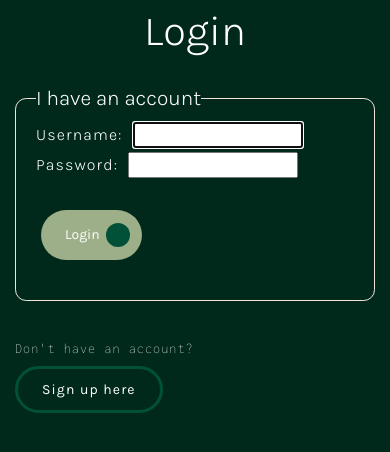
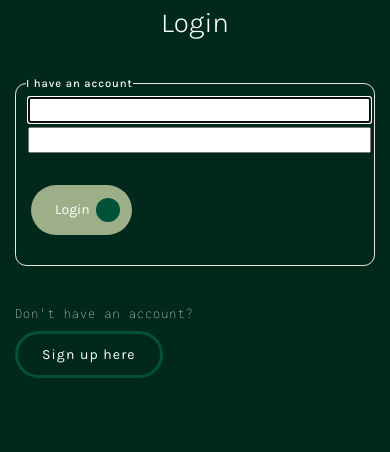
Before and after one commit to lanewells/rooted, a Django app: page /?next=/memories/1/ in a window 390 px wide. Shown: the part 87-539 px from the top of the page. Run offline with Django 5.2, Linux system fonts and the light colour scheme.

Commit message:
Changes to forms.css details.css and base.css. Change to memory_detail.html.

```diff
--- a/main_app/static/css/base.css
+++ b/main_app/static/css/base.css
@@ -127,6 +127,7 @@ nav {
     width: 100%;
     background-color: var(--light-color);
     color: var(--primary-color);
+
 }
 
 .navbar h2 {
@@ -142,6 +143,7 @@ nav {
     justify-content: space-between;
     align-items: baseline;
     padding: 0 25px;
+    justify-content: center;
 }
 
 .menu {
@@ -275,6 +277,10 @@ nav {
         display: none;
     }
 
+    .page-header h1 {
+        font-size: 2em;
+    }
+
     .navbar h2 {
       font-size: 0.7em;
       letter-spacing: -0.05em;
--- a/main_app/static/css/details.css
+++ b/main_app/static/css/details.css
@@ -30,3 +30,10 @@
     gap: 25px;
     margin: 20px auto;
 }
+
+@media (max-width: 600px) {
+    .info {
+        font-size: 1em;
+        padding: 10px;
+    }
+}
--- a/main_app/static/css/forms.css
+++ b/main_app/static/css/forms.css
@@ -82,3 +82,32 @@
 .danger:hover {
     border: 3px solid var(--danger-color);
 }
+
+@media  (max-width: 600px) {
+    form, fieldset, .info {
+        width: 100%;
+        max-width: 100%;
+        overflow-x: hidden;
+    }
+
+    fieldset {
+        padding: 5px 5px 10px 10px;
+        margin: 8px 5px 0 0;
+    }
+
+    fieldset label {
+        display: none;
+    }
+
+    fieldset legend {
+        font-size: 0.8em;
+        letter-spacing: 0.08em;
+        font-weight: 500;
+    }
+
+    input, textarea {
+    width: 100%;
+    max-width: 100%;
+    box-sizing: border-box;
+    }
+}
--- a/main_app/templates/main_app/memories/memory_detail.html
+++ b/main_app/templates/main_app/memories/memory_detail.html
@@ -19,7 +19,7 @@
         {% else %}
         <p class="attribute date"><span>No date</span></p>
         {% endif %}
-        <p><span>Recorded by: </span>{{ memory.created_by }} on {{ memory.created }}</p>
+        <p class="attribute"><span>Recorded by: </span>{{ memory.created_by }} on {{ memory.created }}</p>
         <p><span>The story: </span>"{{ memory.description }}"</p>
     </div>
         {% if user == memory.created_by %}
```
